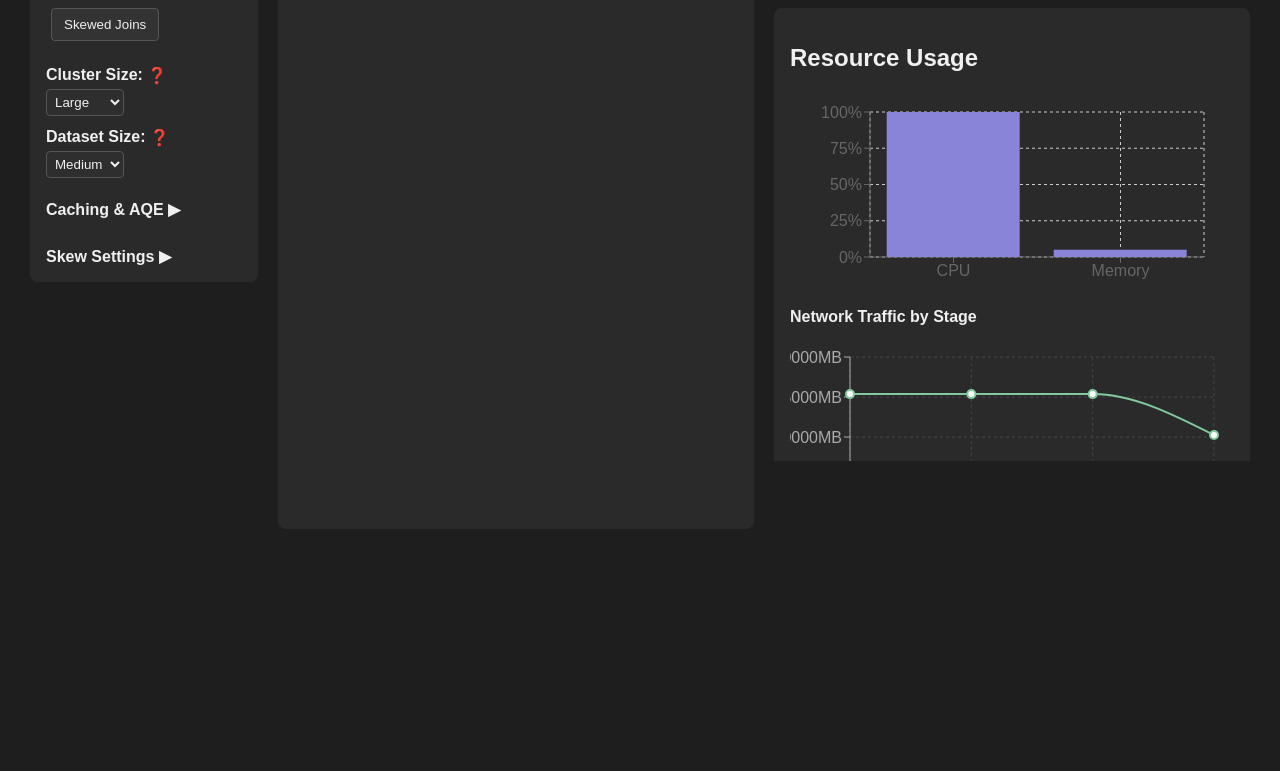
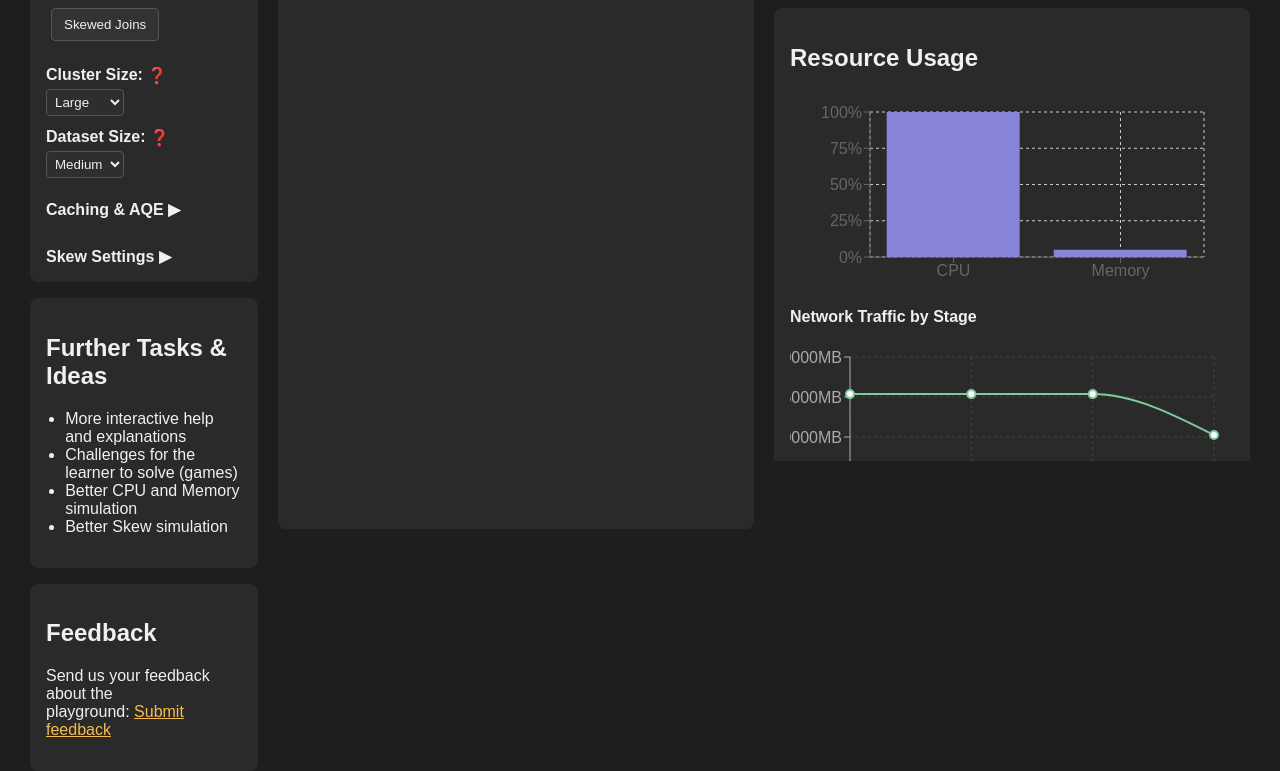
Before and after one commit to andkret/spark-optimization, a React (Vite) app: page / in a window 1280 px wide. Shown: the part 319-1090 px from the top of the page. Before the commit the page ends 848 px from the top, so only its background shows below. Built offline with nearby package versions, Linux system fonts and the light colour scheme.

Commit message:
Added further tasks & feedback form

```diff
--- a/src/App.jsx
+++ b/src/App.jsx
@@ -88,7 +88,29 @@ export default function App() {
           />
           <Sidebar config={config} setConfig={setConfig} />
         </div>
+        {/* Further Tasks / Ideas Panel */}
+        <div className="panel" style={{ marginTop: '16px' }}>
+          <h2>Further Tasks & Ideas</h2>
+          <ul style={{ paddingLeft: '1.2em' }}>
+            <li>More interactive help and explanations</li>
+            <li>Challenges for the learner to solve (games)</li>
+            <li>Better CPU and Memory simulation</li>
+            <li>Better Skew simulation</li>
+          </ul>
+        </div>
+
+        {/* Feedback Panel */}
+        <div className="panel" style={{ marginTop: '16px' }}>
+          <h2>Feedback</h2>
+          <p>
+            Send us your feedback about the playground:&nbsp;
+            <a href="https://forms.gle/m3kTRyWkCwoxfyxa8" target="_blank" rel="noopener noreferrer" style={{ color: '#f6bc52', textDecoration: 'underline' }}>
+              Submit feedback
+            </a>
+          </p>
+        </div>
       </div>
+
 
       {/* ─── Center Panel: Tabs ─── */}
       <div className="center-panel">
```
Also changed, not shown: 4 other files (tests, documents, lock files or other folders).
